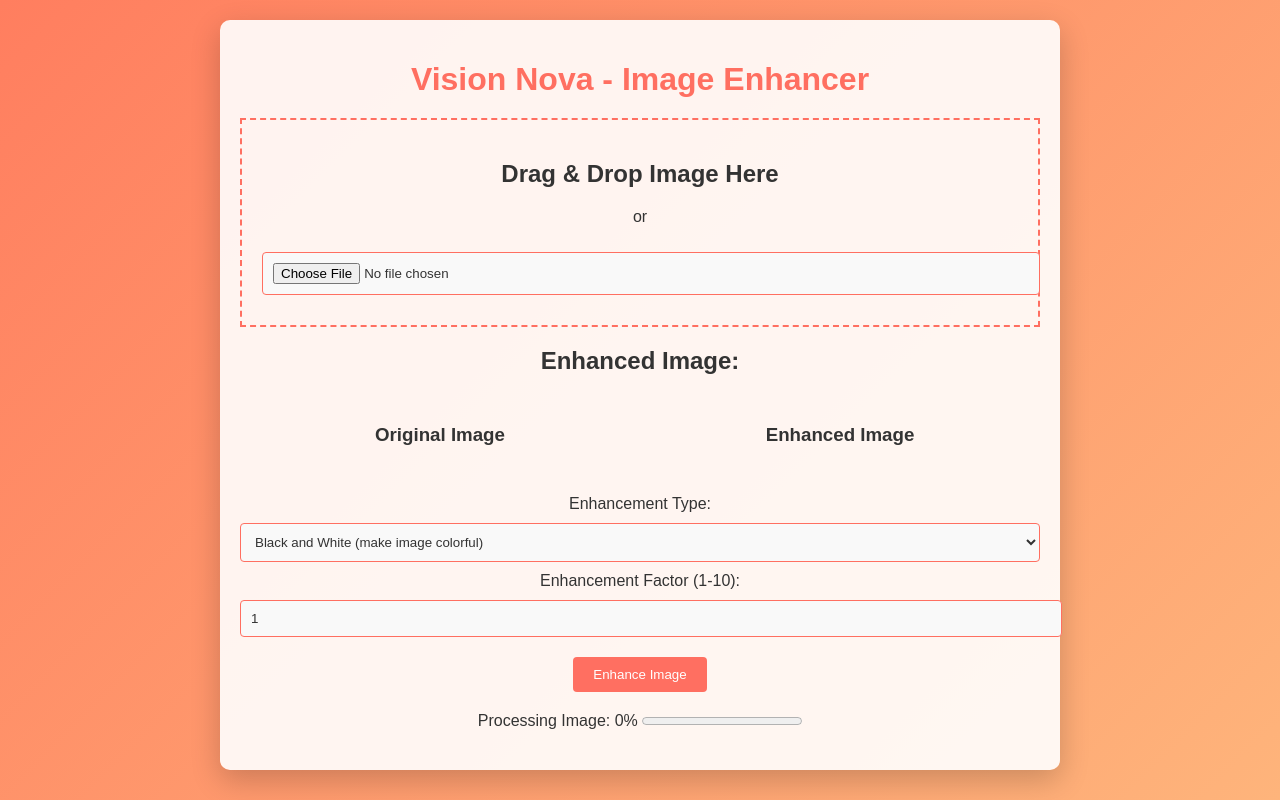
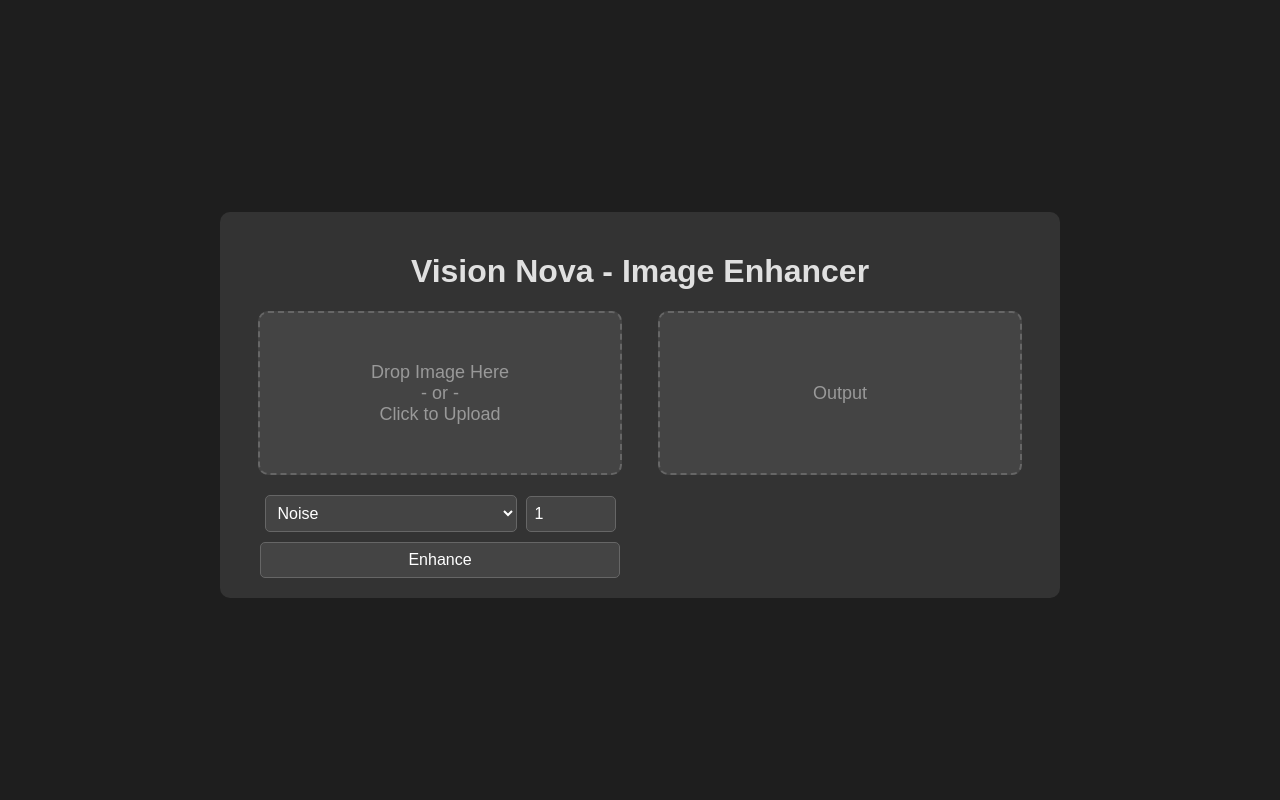
Before and after one commit to gauravlamba248/VisionNova, a Flask app: page / in a window 1280 px wide. Run offline with Flask 2, Linux system fonts and the light colour scheme; some libraries are stand-ins or nearby versions.

Commit message:
MAJOR: updated frontend and refactored script.js

```diff
--- a/app.py
+++ b/app.py
@@ -1,10 +1,11 @@
 import os
+
+os.environ["TF_ENABLE_ONEDNN_OPTS"] = "0"
 
 import numpy as np
 from PIL import Image, ImageEnhance
-
-os.environ["TF_ENABLE_ONEDNN_OPTS"] = "0"
 from flask import Flask, render_template, request, send_file
+from flask_socketio import SocketIO, emit
 from werkzeug.utils import secure_filename
 
 from VisionNova.loader import Loader
@@ -12,6 +13,7 @@ from VisionNova.model import Model
 from VisionNova.utils import ImageUtils
 
 app = Flask(__name__)
+socketio = SocketIO(app)
 
 # Define paths
 UPLOAD_DIR = os.path.join(os.path.dirname(os.path.abspath(__file__)), "static", "uploads")
@@ -62,24 +64,30 @@ def enhance_image():
         try:
             # Load image
             image = Loader.load_image(filepath)
+            socketio.emit('progress',{'percent':10})
 
             if enhancement_type.lower() == "sharp":
                 image = Image.fromarray(image)
+                socketio.emit('progress',{'percent':30})
                 enhancer = ImageEnhance.Sharpness(image)
                 image = enhancer.enhance(factor)
+                socketio.emit('progress',{'percent':80})
                 image = np.array(image)
 
             else:
                 # Preprocess the image
                 processor = ImageUtils()
                 image = processor.pre_process(image)
+                socketio.emit('progress',{'percent':30})
 
                 # Process image
                 image = model.process_image(image, batch_size, enhancement_type)
+                socketio.emit('progress',{'percent':80})
 
                 # Postprocess and save the image
                 image = processor.post_process(image)
 
+            socketio.emit('progress',{'percent':90})
             Loader.save_image(image, output_path)
 
             # Return the enhanced image as a response
@@ -92,4 +100,4 @@ def enhance_image():
 
 
 if __name__ == "__main__":
-    app.run(debug=True)
+    socketio.run(app, debug=True)
--- a/requirements.txt
+++ b/requirements.txt
@@ -4,4 +4,5 @@ numpy>=1.21.4
 keras>=2.6.0
 tensorflow>=2.7.0
 Flask>=2.0.2
+Flask-SocketIO>=5.1.0
 Werkzeug>=2.0.2
--- a/static/css/styles.css
+++ b/static/css/styles.css
@@ -1,138 +1,251 @@
-html, body {
-    height: 100%;
-    overflow: auto;
-    font-family: 'Arial', sans-serif;
-    background: linear-gradient(135deg, #ff7e5f, #feb47b);
-    color: #333;
+/* General Body Styling */
+body {
+    font-family: Arial, sans-serif;
+    background-color: #1e1e1e;
+    color: #e0e0e0;
+    display: flex;
+    justify-content: center;
+    align-items: center;
+    height: 100vh;
     margin: 0;
-    padding: 0;
+    overflow-y: auto;
 }
 
-.container {
-    background: rgba(255, 255, 255, 0.9);
+/* Main Container */
+.main-container {
+    margin-top: 10px;
+    text-align: center;
+    background-color: #333;
     padding: 20px;
     border-radius: 10px;
-    box-shadow: 0 10px 30px rgba(0, 0, 0, 0.2);
-    text-align: center;
+    width: 80%;
     max-width: 800px;
-    width: 90%;
-    margin: auto;
+}
+
+/* Playground Area */
+.playground {
+    display: flex;
+    justify-content: space-around;
     margin-top: 20px;
 }
 
-h1 {
-    margin-bottom: 20px;
-    color: #ff6f61;
+/* Sections for Input and Output */
+.input-section,
+.output-section {
+    display: flex;
+    flex-direction: column;
+    width: 45%;
+    align-items: center;
 }
 
-.upload-area {
-    border: 2px dashed #ff6f61;
-    padding: 20px;
-    margin-bottom: 20px;
-    cursor: pointer;
-    transition: background-color 0.3s, border-color 0.3s;
+.input-area,
+.output-area {
+    display: flex;
+    color: #999;
+    border: 2px dashed #666;
+    background-color: #444;
+    font-size: 18px;
+    width: 100%;
+    border-radius: 10px;
+    max-height: 70vh;
+    min-height: 160px;
+    text-align: center;
+    justify-content: center;
+    align-items: center;
 }
 
-.upload-area:hover {
-    background-color: rgba(255, 111, 97, 0.2);
-    border-color: #ff4d4d;
+.input-image-container,
+.output-image-container {
+    display: none;
+    width: 100%;
+    position: relative;
+    overflow: hidden;
+    align-items: center;
+    place-content: center;
 }
 
-.controls {
-    margin-bottom: 20px;
+/* Controls */
+.output-control,
+.enhancement-control {
+    display: flex;
+    width: 100%;
+    margin-top: 20px;
+    justify-content: space-around;
+    align-items: center;
 }
 
-input[type="file"], input[type="number"], select {
-    margin: 10px 0;
-    padding: 10px;
+.input-control {
+    display: flex;
+    flex-direction: column;
     width: 100%;
-    border: 1px solid #ff6f61;
-    border-radius: 4px;
-    background-color: #f9f9f9;
-    color: #333;
-    transition: border 0.3s;
+    justify-content: center;
+    align-items: center;
 }
 
-input[type="file"]:focus, input[type="number"]:focus, select:focus {
-    border-color: #ff4d4d;
+/* Upload Area */
+.upload-area {
+    display: flex;
+    width: 100%;
+    height: 100%;
+    cursor: pointer;
+    align-items: center;
+    justify-content: center;
 }
 
-button {
-    background-color: #ff6f61;
-    color: white;
-    padding: 10px 20px;
-    border: none;
-    border-radius: 4px;
-    cursor: pointer;
-    transition: background-color 0.3s, transform 0.3s;
-    margin-top: 10px;
-}
-
-button:hover {
-    background-color: #ff4d4d;
-    transform: scale(1.05);
-}
-
-.progress {
-    margin: 20px 0;
-}
-
-.image-container {
+.output-message {
     display: flex;
-    justify-content: space-between;
-    margin-bottom: 20px;
-}
-
-.image-wrapper {
-    flex: 1;
+    position: relative;
     margin: 10px;
 }
 
 img {
-    margin-top: 10px;
-    max-width: 100%;
+    display: block;
+    width: 100%;
+    max-height: 70vh;
     height: auto;
-    border-radius: 8px;
-    border: 2px solid #ff6f61;
+    border-radius: 10px;
 }
 
-.button-container a,
-.button-container button {
-    margin: 0 10px; /* Adds space between the buttons */
+.close-button {
+    background-color: #ff0000;
+    position: absolute;
+    top: 0;
+    right: 0;
+    color: #ffffff;
+    border: none;
+    font-size: 20px;
+    width: 20px;
+    height: 20px;
+    border-radius: 50%;
+    cursor: pointer;
+    display: flex;
+    align-items: center;
+    justify-content: center;
 }
 
-.reuse-button {
-    background-color: #ff6f61;
-    color: white;
-    padding: 10px 20px;
-    border: none;
-    border-radius: 4px;
-    cursor: pointer;
-    transition: background-color 0.3s, transform 0.3s;
+/* Enhancement Controls */
+.enhancement-select {
+    width: 70%;
+    text-align: center;
+    font-size: 18px;
+    color: #999;
 }
 
-.reuse-button:hover {
-    background-color: #ff4d4d;
-    transform: scale(1.05);
+.enhancement-select select {
+    width: 100%;
+    background-color: #444;
+    color: #ffffff;
+    border: 1px solid #666;
+    border-radius: 5px;
+    padding: 8px;
+    font-size: 16px;
+    outline: none;
+    cursor: pointer;
 }
 
-.download-button {
-    display: none;
-    margin-top: 10px;
-    background: linear-gradient(90deg, #ff6f61, #ff4d4d);
-    color: white;
-    padding: 10px 20px;
-    border: none;
-    border-radius: 4px;
-    cursor: pointer;
-    transition: background-color 0.3s, transform 0.3s;
-    text-decoration: none;
-    font-weight: bold;
-    font-size: 16px;
-    box-shadow: 0 4px 20px rgba(255, 111, 97, 0.5);
+.enhancement-select select option {
+    background-color: #333;
+    color: #ffffff;
 }
 
-.download-button:hover {
-    background: linear-gradient(90deg, #ff4d4d, #ff6f61);
-    transform: scale(1.05);
+/* Buttons */
+#downloadButton,
+#reuseButton,
+#submitButton,
+#factor {
+    background-color: #444;
+    color: #ffffff;
+    border: 1px solid #666;
+    border-radius: 5px;
+    padding: 8px;
+    font-size: 16px;
+    text-decoration: none;
+    outline: none;
+    cursor: pointer;
 }
+
+#downloadButton,
+#reuseButton {
+    display: none;
+    width: 45%;
+}
+
+#factor {
+    width: 20%;
+}
+
+.submit-button {
+    width: 100%;
+}
+
+#submitButton {
+    margin-top: 10px;
+}
+
+#progressBarContainer {
+    display: none;
+    margin: 10px 0;
+    width: 100%;
+    text-align: center;
+}
+
+progress {
+    width: 100%;
+    height: 20px;
+    border: 1px solid #ccc;
+    border-radius: 5px;
+}
+
+#progressText {
+    margin-top: 5px;
+    font-weight: bold;
+    color: #333;
+}
+
+@media (min-height: 100vh) {
+    body {
+        align-items: flex-start;
+    }
+}
+
+/* Responsive Media Queries */
+@media (max-width: 700px) {
+    .enhancement-control {
+        flex-direction: column;
+        align-items: center;
+    }
+    #factor {
+        width: 90%;
+        margin-top: 10px;
+    }
+    .enhancement-select {
+        width: 100%;
+    }
+}
+
+@media (max-width: 600px) {
+    .output-control {
+        flex-direction: column;
+    }
+    #downloadButton,
+    #reuseButton {
+        width: 100%;
+    }
+    #reuseButton {
+        margin-top: 10px;
+    }
+}
+
+@media (max-width: 400px) {
+    .playground {
+        flex-direction: column;
+        align-items: center;
+    }
+    .input-section,
+    .output-section {
+        width: 100%;
+    }
+    .output-section {
+        margin-top: 20px;
+    }
+}
--- a/static/javascript/script.js
+++ b/static/javascript/script.js
@@ -1,47 +1,117 @@
+// Function to adjust body alignment based on container height
+function adjustBodyAlignment() {
+    const mainContainer = document.querySelector('.main-container');
+    const body = document.body;
+
+    if (mainContainer.offsetHeight > window.innerHeight) {
+        body.style.alignItems = 'flex-start'; // Align to top if container exceeds viewport
+    } else {
+        body.style.alignItems = 'center'; // Center if within viewport
+    }
+}
+
+// Run on initial load
+adjustBodyAlignment();
+
+// Also run on window resize to check for any changes
+window.addEventListener('resize', adjustBodyAlignment);
+
+document.addEventListener('DOMContentLoaded', () => {
+    // Get references to DOM elements
+    const inputArea = document.getElementById('inputArea');
     const uploadArea = document.getElementById('uploadArea');
-const imageUpload = document.getElementById('imageUpload');
-const originalImage = document.getElementById('originalImage');
+    const fileInput = document.getElementById('fileInput');
+    const inputImage = document.getElementById('inputImage');
+    const inputImageContainer = document.getElementById('inputImageContainer');
+    const outputImageContainer = document.getElementById('outputImageContainer');
+    const closeButton = document.getElementById('closeButton');
+    const outputMessage = document.getElementById('outputMessage');
     const outputImage = document.getElementById('outputImage');
-const enhanceButton = document.getElementById('enhanceButton');
+    const outputArea = document.getElementById('outputArea');
+    const submitButton = document.getElementById('submitButton');
     const downloadButton = document.getElementById('downloadButton');
+    const reuseButton = document.getElementById('reuseButton');
+    const progressBarContainer = document.getElementById('progressBarContainer')
     const progressBar = document.getElementById('progressBar');
-const progressValue = document.getElementById('progressValue');
-const reuseButton = document.getElementById('reuseButton');
+    const progressText = document.getElementById('progressText');
 
-uploadArea.addEventListener('dragover', (event) => {
-    event.preventDefault();
-    uploadArea.classList.add('active');
+    const socket = io();
+    socket.on('connect', () => console.log("Connected to SocketIO server"));
+
+    // Socket.IO event listeners
+    socket.on('progress', function (data) {
+        progressBar.value = data.percent;
+        progressText.textContent = `${data.percent}%`;
+    });
+
+    // Drag and drop functionality
+    uploadArea.addEventListener('dragover', (e) => {
+        e.preventDefault();
+        uploadArea.classList.add('drag-over');
     });
 
     uploadArea.addEventListener('dragleave', () => {
-    uploadArea.classList.remove('active');
+        uploadArea.classList.remove('drag-over');
     });
 
-uploadArea.addEventListener('drop', (event) => {
-    event.preventDefault();
-    uploadArea.classList.remove('active');
-    const files = event.dataTransfer.files;
+    uploadArea.addEventListener('drop', (e) => {
+        e.preventDefault();
+        uploadArea.classList.remove('drag-over');
+        const files = e.dataTransfer.files;
         if (files.length > 0) {
-        imageUpload.files = files;  // Set the dropped files to the input
-        loadImage(files[0]);        // Load the image
+            fileInput.files = files;
+            handleFile(files[0]);
         }
     });
 
-imageUpload.addEventListener('change', (event) => {
-    loadImage(event.target.files[0]);
+    // File input click to trigger file selection
+    uploadArea.addEventListener('click', () => fileInput.click());
+
+    // Handle file input change event
+    fileInput.addEventListener('change', (e) => {
+        const file = e.target.files[0];
+        handleFile(file);
     });
 
-function loadImage(file) {
-    const reader = new FileReader();
-    reader.onload = (event) => {
-        originalImage.src = event.target.result;
-        originalImage.style.display = 'block';
-    };
-    reader.readAsDataURL(file);
+    // Close button functionality to clear the image and reset the upload area
+    closeButton.addEventListener('click', () => {
+        inputImage.src = '';
+        enableInput();
+    });
+
+    function showOutputImage() {
+        progressBarContainer.style.display = "none";
+        outputMessage.style.display = "none";
+        outputImageContainer.style.display = "flex";
+        outputArea.style.border = "none";
+        downloadButton.style.display = "block";
+        reuseButton.style.display = "block";
     }
 
-enhanceButton.addEventListener('click', async function() {
-    const file = imageUpload.files[0];
+    function hideOutputImage() {
+        outputImageContainer.style.display = "none";
+        downloadButton.style.display = "none";
+        reuseButton.style.display = "none";
+        outputMessage.style.display = "flex";
+        outputArea.style.border = "2px dashed #666";
+    }
+
+    function disableInput() {
+        uploadArea.style.display = "none";
+        fileInput.disabled = true;
+        inputImageContainer.style.display = "flex";
+        inputArea.style.border = "none";
+    }
+
+    function enableInput() {
+        inputArea.style.border = "2px dashed #666";
+        inputImageContainer.style.display = "none";
+        fileInput.disabled = false;
+        uploadArea.style.display = "flex";
+    }
+
+    submitButton.addEventListener('click', async function () {
+        const file = fileInput.files[0];
         const enhancementType = document.getElementById('enhancementType').value;
         const factor = document.getElementById('factor').value;
 
@@ -61,8 +131,7 @@ enhanceButton.addEventListener('click', async function() {
         formData.append('factor', factor);
 
         try {
-        progressBar.value = 0; // Reset progress bar
-        progressValue.innerText = '0%';
+            progressBarContainer.style.display = "flex";
 
             const response = await fetch('/enhance', {
                 method: 'POST',
@@ -79,15 +148,9 @@ enhanceButton.addEventListener('click', async function() {
             const enhancedImageUrl = URL.createObjectURL(enhancedImageBlob);
 
             outputImage.src = enhancedImageUrl;
-        outputImage.style.display = 'block';
+            showOutputImage();
             downloadButton.href = enhancedImageUrl;
-        downloadButton.style.display = 'block';
             downloadButton.download = "enhanced_image.png";
-        reuseButton.style.display = 'block';
-
-        // Update progress bar to 100% after the process completes
-        progressBar.value = 100;
-        progressValue.innerText = '100%';
         } catch (error) {
             alert(`Error: ${error.message}`);
         }
@@ -95,10 +158,35 @@ enhanceButton.addEventListener('click', async function() {
 
     reuseButton.addEventListener('click', () => {
         // Set the enhanced image as the new original image
-    const enhancedImageUrl = outputImage.src;
-    originalImage.src = enhancedImageUrl;
-    originalImage.style.display = 'block';
+        inputImage.src = outputImage.src;
+        // Create a new File object from the output image
+        fetch(outputImage.src)
+            .then(res => res.blob())
+            .then(blob => {
+                const file = new File([blob], "reused_image.png", { type: "image/png" });
 
-    // Clear the file input
-    imageUpload.value = '';
+                // Create a new FileList containing this file
+                const dataTransfer = new DataTransfer();
+                dataTransfer.items.add(file);
+                fileInput.files = dataTransfer.files;
+
+                disableInput();
+                hideOutputImage();
             });
+    });
+
+    // Function to handle the uploaded file
+    function handleFile(file) {
+        if (!(file && file.type.startsWith('image/'))) {
+            alert("Please upload a valid image first.");
+            return;
+        }
+
+        const reader = new FileReader();
+        reader.onload = (e) => {
+            inputImage.src = e.target.result;
+            disableInput();
+        };
+        reader.readAsDataURL(file);
+    }
+});
--- a/templates/index.html
+++ b/templates/index.html
@@ -3,62 +3,68 @@
 <head>
     <meta charset="UTF-8">
     <meta name="viewport" content="width=device-width, initial-scale=1.0">
-    <title>Vision Nova - Image Enhancer</title>
+    <title>VisionNova</title>
     <link rel="stylesheet" href="{{ url_for('static', filename='css/styles.css') }}">
 </head>
 <body>
-    <div class="container">
+    <main class="main-container">
         <h1>Vision Nova - Image Enhancer</h1>
+        <div class="playground">
+            <!-- Input Section -->
+            <div class="input-section">
+                <!-- Input-Image-Section -->
+                <div class="input-area" id="inputArea">
+                    <div class="upload-area" id="uploadArea">
+                        <p class="upload-message">Drop Image Here<br>- or -<br>Click to Upload</p>
+                        <input type="file" id="fileInput" name="image" accept="image/*" hidden>
+                    </div>
+                    <div class="input-image-container" id="inputImageContainer">
+                        <img id="inputImage" src="#" alt="input image">
+                        <button class="close-button" id="closeButton">&times;</button>
+                    </div>
+                </div>
+                <!-- Control Section -->
+                <div class="input-control">
+                    <div class="enhancement-control">
+                        <div class="enhancement-select">
+                            <select id="enhancementType">
+                                <option value="noise">Noise</option>
+                                <option value="gray">Black and White</option>
+                                <option value="black">Black dots</option>
+                                <option value="sharp">Sharp</option>
+                            </select>
+                        </div>
+                        <input type="number" id="factor" name="factor" min="1" max="10" value="1">
+                    </div>
+                    <div id="progressBarContainer">
+                        <progress id="progressBar" value="0" max="100"></progress>
+                        <span id="progressText">0%</span>
+                    </div>
+                    <div class="submit-button">
+                        <button class="submit-button" id="submitButton">Enhance</button>
+                    </div>
+                </div>
+            </div>
 
-        <div class="upload-area" id="uploadArea">
-            <h2>Drag & Drop Image Here</h2>
-            <p>or</p>
-            <input type="file" id="imageUpload" name="image" accept="image/*" required>
-        </div>
-
-        <h2>Enhanced Image:</h2>
-        <div class="image-container">
-            <div class="image-wrapper">
-                <h3>Original Image</h3>
-                <img id="originalImage" src="" alt="Original Image" style="display:none;">
-            </div>
-            <div class="image-wrapper">
-                <h3>Enhanced Image</h3>
-                <img id="outputImage" src="" alt="Enhanced Image" style="display:none;">
-                <div class="button-container" style="display: flex; justify-content: center; margin-top: 10px;">
-                    <a id="downloadButton" class="download-button" href="#" style="display:none;">Download Enhanced Image</a>
-                    <button id="reuseButton" class="reuse-button" style="display:none;">Reuse This Image</button>
+            <!-- Output Section -->
+            <div class="output-section">
+                <!-- Output Image section -->
+                <div class="output-area" id="outputArea">
+                    <p class="output-message" id="outputMessage">Output</p>
+                    <div class="output-image-container" id="outputImageContainer">
+                        <img id="outputImage" src="#" alt="output image">
+                    </div>
+                </div>
+                <!-- output buttons section -->
+                <div class="output-control">
+                    <a id="downloadButton" class="download-button" href="#" style="display:none;">Download</a>
+                    <button id="reuseButton">Reuse</button>
                 </div>
             </div>
         </div>
+    </main>
 
-        <div class="controls">
-            <label for="enhancementType">Enhancement Type:</label>
-            <select id="enhancementType">
-                <option value="gray">Black and White (make image colorful)</option>
-                <option value="blur">Blur</option>
-                <option value="noise">Noise</option>
-                <option value="black">Black Spots (remove black spots/noise)</option>
-                <option value="sharp">Sharp</option>
-            </select>
-
-            <label for="factor">Enhancement Factor (1-10):</label>
-            <input type="number" id="factor" name="factor" min="1" max="10" value="1">
-
-            <button id="enhanceButton">Enhance Image</button>
-        </div>
-
-        <div class="progress">
-            <label>Processing Image: <span id="progressValue">0%</span></label>
-            <progress id="progressBar" value="0" max="100"></progress>
-        </div>
-
-        {% if error %}
-            <h2 style="color: red;">Error:</h2>
-            <p>{{ error }}</p>
-        {% endif %}
-    </div>
-
+    <script src="https://cdn.socket.io/4.0.0/socket.io.min.js"></script>
     <script src="{{ url_for('static', filename='javascript/script.js') }}"></script>
 </body>
 </html>
```
Also changed, not shown: 1 other file. Lines whose indentation alone changed are shown as unchanged.
